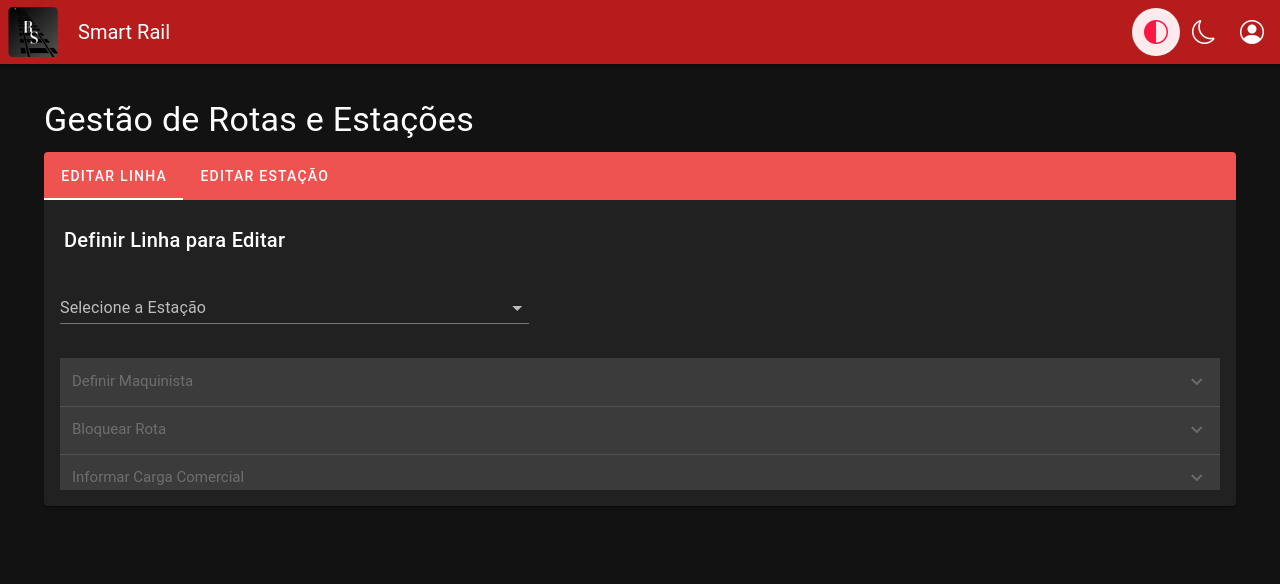
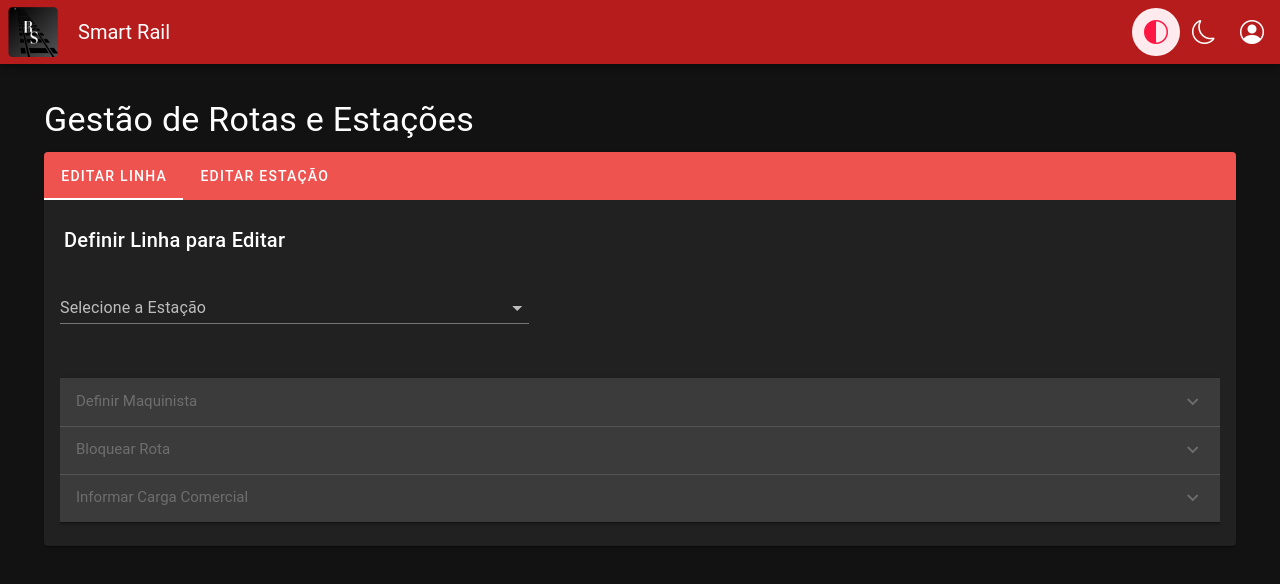
Before and after one commit to Miguel-Paes/smart-rail-project, a Vue app: page /gestao-rotas in a window 1280 px wide. Shown: the top 584 px of the page. Built offline with nearby package versions, Linux system fonts and the light colour scheme; a small style sheet from the web is missing.

Commit message:
Padding nos componentes: StationOptions e LineOptions

```diff
--- a/src/components/RoutesPage/LineOptions.vue
+++ b/src/components/RoutesPage/LineOptions.vue
@@ -89,7 +89,7 @@
   </v-row>
 
   <v-row>
-    <v-expansion-panels :disabled="expansionPanels === false">
+    <v-expansion-panels class="py-5 px-1" :disabled="expansionPanels === false">
       <v-expansion-panel>
         <v-expansion-panel-title>
           <template #default="{}">
--- a/src/components/RoutesPage/StationOptions.vue
+++ b/src/components/RoutesPage/StationOptions.vue
@@ -65,7 +65,7 @@
   </v-row>
 
   <v-row>
-    <v-expansion-panels :disabled="expansionPanels === false">
+    <v-expansion-panels class="py-5 px-1" :disabled="expansionPanels === false">
       <v-expansion-panel>
         <v-expansion-panel-title>
           <template #default="{}">
```
